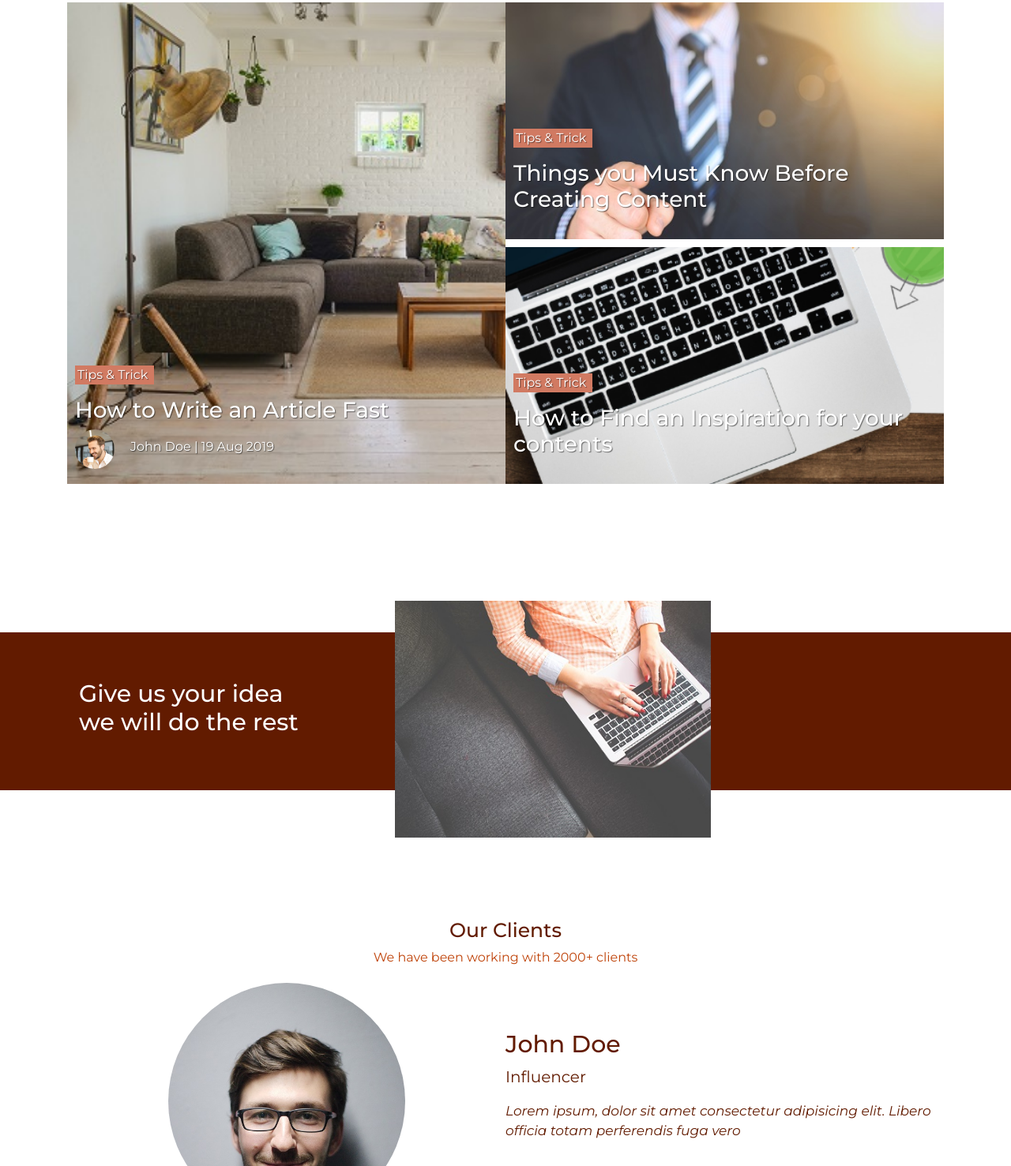
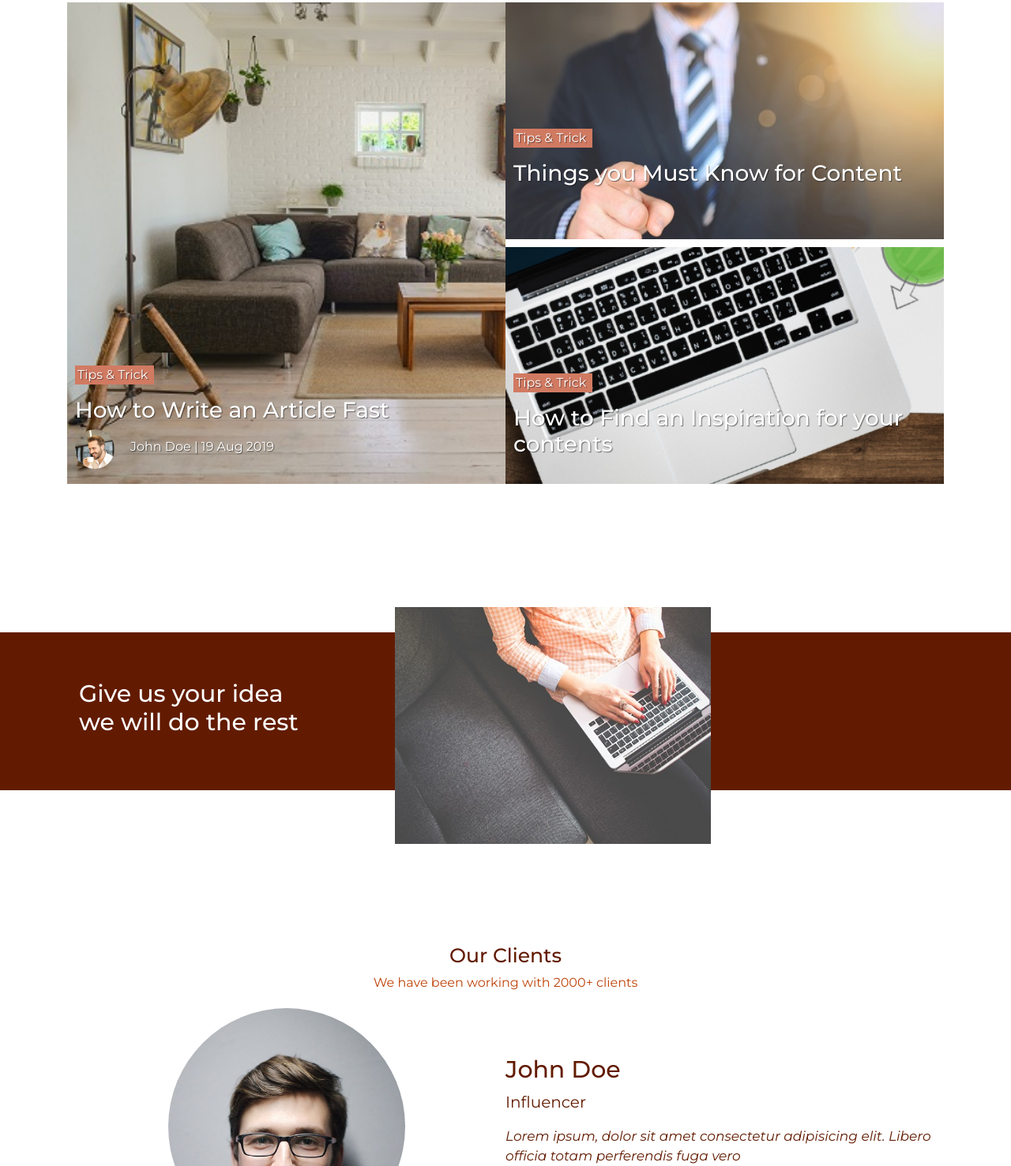
Before and after one commit to birunidev/nevis, a plain HTML site: page index.html in a window 1280 px wide. Shown: the part 1831-3308 px from the top of the page at 79% size. Drawn offline with nearby package versions, Linux system fonts and the light colour scheme; a web font is replaced by a local one.

Commit message:
fix layout

```diff
--- a/index.html
+++ b/index.html
@@ -162,8 +162,7 @@
         <div class="blog-content-big-2">
           <div class="blog-info">
             <p class="tips">tips & trick</p>
-            <h3>Things you Must Know Before
-              Creating Content</h3>
+            <h3>Things you Must Know for Content</h3>
             <div class="author-info">
               <img src="img/author.png" width="50" class="img-fluid" alt="">
               <p>John Doe | 19 Aug 2019</p>
@@ -199,7 +198,7 @@
 
 
   <!-- solution -->
-  <div class="container-fluid mt-5 solution">
+  <div class="container-fluid my-5 solution">
     <div class="wrapper">
       <div class="background-brown">
         <h5>Give us your idea <br> we will do the rest</h5>
@@ -213,8 +212,8 @@
   <div class="container mt-n5">
     <!-- Clients -->
 
-    <div class="row testimonial">
-      <div class="col-md-12">
+    <div class="row testimonial ">
+      <div class="col-md-12 mt-4">
         <h2>Our Clients</h2>
         <p>We have been working with 2000+ clients</p>
       </div>
```
